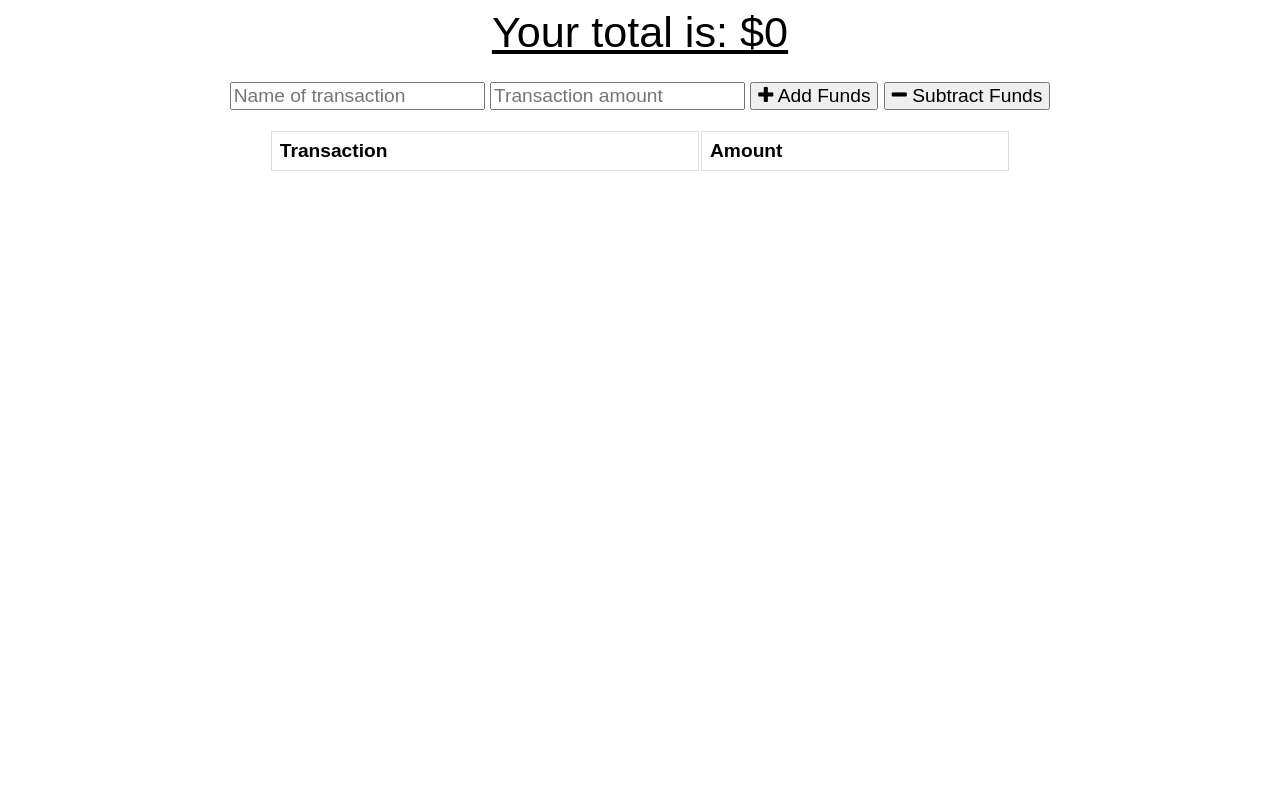
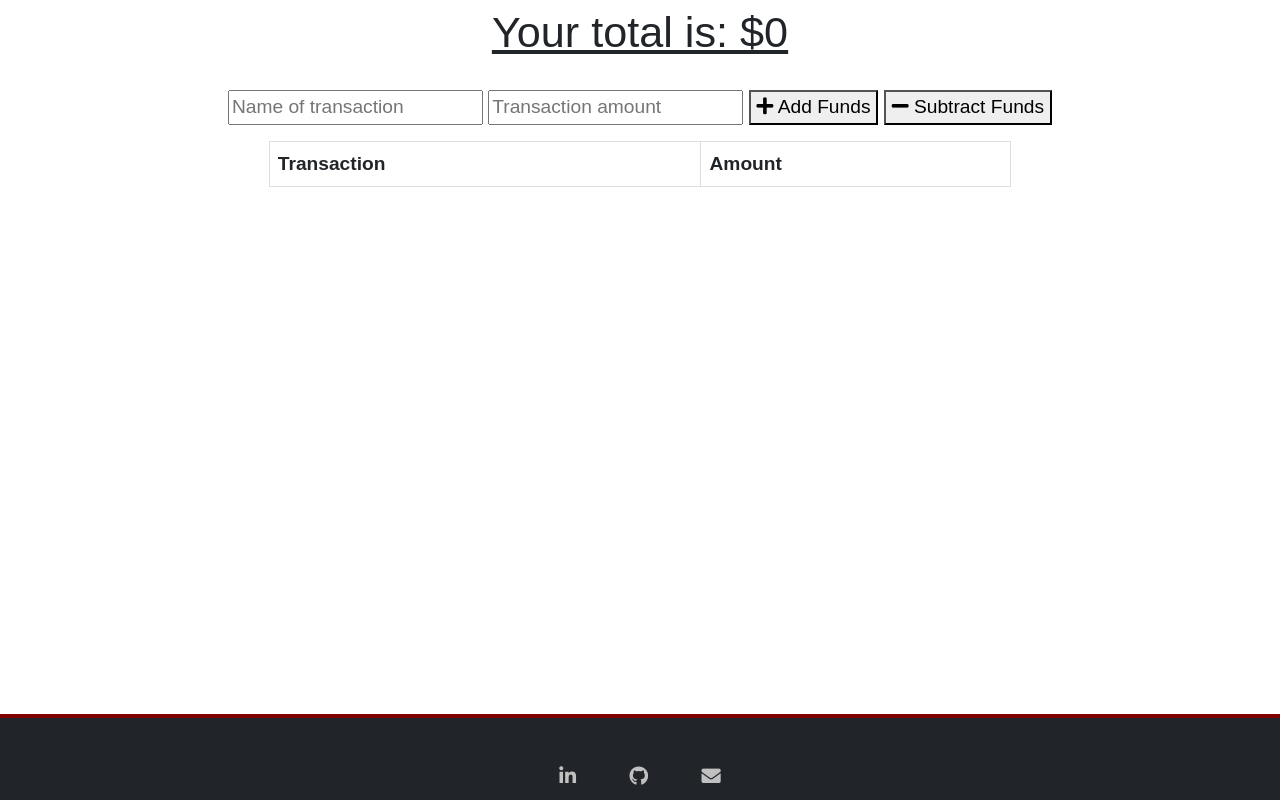
Before and after one commit to jyoung0613/budget_trackr, a website: page public/index.html in a window 1280 px wide. Drawn offline with nearby package versions, Linux system fonts and the light colour scheme; no server answers.

Commit message:
added footer to site

```diff
--- a/package.json
+++ b/package.json
@@ -20,8 +20,10 @@
   },
   "homepage": "https://github.com/coding-boot-camp/unit18hw#readme",
   "dependencies": {
+    "bootstrap": "^5.1.3",
     "compression": "^1.7.4",
     "express": "^4.17.1",
+    "jquery": "^3.6.0",
     "lite-server": "^2.6.1",
     "mongoose": "^5.5.15",
     "morgan": "^1.9.1",
--- a/public/index.html
+++ b/public/index.html
@@ -1,14 +1,24 @@
 <!DOCTYPE html>
 <html lang="en">
   <head>
-  <meta charset="UTF-8">
-  <meta name="viewport" content="width=device-width, initial-scale=1.0">
-  <meta http-equiv="X-UA-Compatible" content="ie=edge">
-  <meta name="theme-color" content="#317EFB">
-  <link rel="shortcut icon" href="./icons/icon-192x192.png" type="image/x-icon">
-
-  <link rel="stylesheet" href="https://stackpath.bootstrapcdn.com/font-awesome/4.7.0/css/font-awesome.min.css">
-  <link rel="stylesheet" href="./styles.css">
+    <meta charset="UTF-8" />
+    <meta name="viewport" content="width=device-width, initial-scale=1.0" />
+    <meta http-equiv="X-UA-Compatible" content="ie=edge" />
+    <meta name="theme-color" content="#317EFB" />
+    <link
+      rel="shortcut icon"
+      href="./icons/icon-192x192.png"
+      type="image/x-icon"
+    />
+    <link
+      rel="stylesheet"
+      href="https://cdn.jsdelivr.net/npm/bootstrap@5.0.1/dist/css/bootstrap.min.css"
+      integrity="sha384-+0n0xVW2eSR5OomGNYDnhzAbDsOXxcvSN1TPprVMTNDbiYZCxYbOOl7+AMvyTG2x"
+      crossorigin="anonymous"
+    />
+    <link rel="stylesheet" href="https://cdnjs.cloudflare.com/ajax/libs/font-awesome/5.15.3/css/all.min.css">
+    <link rel="stylesheet" href="https://fonts.googleapis.com/css2?&family=Poppins:wght@200;300;400;500&family=Oswald:wght@300;500&display=swap" >
+    <link rel="stylesheet" href="./styles.css" />
 
     <title>Budget Tracker</title>
   </head>
@@ -20,8 +30,15 @@
 
       <div class="form">
         <input type="text" id="t-name" placeholder="Name of transaction" />
-      <input type="number" min="0" id="t-amount" placeholder="Transaction amount" />
-      <button id="add-btn"><i class="fa fa-plus buttons"></i> Add Funds</button>
+        <input
+          type="number"
+          min="0"
+          id="t-amount"
+          placeholder="Transaction amount"
+        />
+        <button id="add-btn">
+          <i class="fa fa-plus buttons"></i> Add Funds
+        </button>
         <button id="sub-btn"><i class="fa fa-minus"></i> Subtract Funds</button>
         <p class="error"></p>
       </div>
@@ -32,23 +49,55 @@
             <th>Transaction</th>
             <th>Amount</th>
           </thead>
-        <tbody id="tbody">
-
-        </tbody>
+          <tbody id="tbody"></tbody>
         </table>
       </div>
 
       <canvas id="myChart"></canvas>
     </div>
 
+    <div></div>
+    <footer class="footer bg-dark">
+      <section id="cmb-contact" class="text-center py-2 align-items-center">
+        <h4>Contact</h4>
+        <a
+          class="cmb-fa px-4"
+          href="https://www.linkedin.com/in/john-young-bb47a146/"
+          target="_blank"
+          rel="noreferrer noopener"
+        >
+          <i class="fab fa-linkedin-in"></i>
+        </a>
+        <a
+          class="cmb-fa px-4"
+          href="https://github.com/jyoung0613/budget_trackr"
+          target="_blank"
+          rel="noreferrer noopener"
+        >
+          <i class="fab fa-github cmb-fa"></i>
+        </a>
+        <a
+          class="cmb-fa px-4"
+          href="mailto:jwyoung0613@gmail.com?subject=Contact from Budget Tracker Site"
+          target="_blank"
+          rel="noreferrer noopener"
+        >
+          <i class="fas fa-envelope cmb-fa"></i>
+        </a>
+      </section>
+    </footer>
+    <script src="https://cdnjs.cloudflare.com/ajax/libs/popper.js/1.14.7/umd/popper.min.js" integrity="sha384-UO2eT0CpHqdSJQ6hJty5KVphtPhzWj9WO1clHTMGa3JDZwrnQq4sF86dIHNDz0W1" crossorigin="anonymous"></script>
     <script src="https://cdn.jsdelivr.net/npm/chart.js@2.8.0"></script>
     <script src="./index.js"></script>
     <script type="text/javascript">
       (function () {
         if ("serviceWorker" in navigator) {
-        navigator.serviceWorker.register("./service-worker.js", { scope: "/" })
+          navigator.serviceWorker
+            .register("./service-worker.js", { scope: "/" })
             .then(() => console.log("Service Worker registered successfully."))
-          .catch(error => console.log("Service Worker registration failed:", error));
+            .catch((error) =>
+              console.log("Service Worker registration failed:", error)
+            );
         }
       })();
     </script>
--- a/public/styles.css
+++ b/public/styles.css
@@ -49,3 +49,43 @@ tr:nth-child(even) {
   width: 90%;
   margin: 0 auto;
 }
+
+a:link,
+a:visited,
+a:hover,
+a:active {
+    text-decoration: none !important;
+    color: silver;
+}
+
+a:link span,
+a:visited span,
+a:hover span,
+a:active span {
+    color: skyblue !important;
+}
+
+.footer {
+  position: fixed;
+  left: 0;
+  bottom: 0;
+  width: 100%;
+  text-align: center;
+  border-top: 3pt solid maroon;
+}
+
+.footer p {
+  padding-top: 1em;
+  color: silver;
+
+}
+
+.cmb-contact {
+  background-image: linear-gradient(black, darkgrey);
+  color: silver;
+}
+
+.cmb-madeforyou {
+  background-color: maroon;
+  color: silver;
+}
```
Also changed, not shown: 1 other file. Lines whose indentation alone changed are shown as unchanged.
